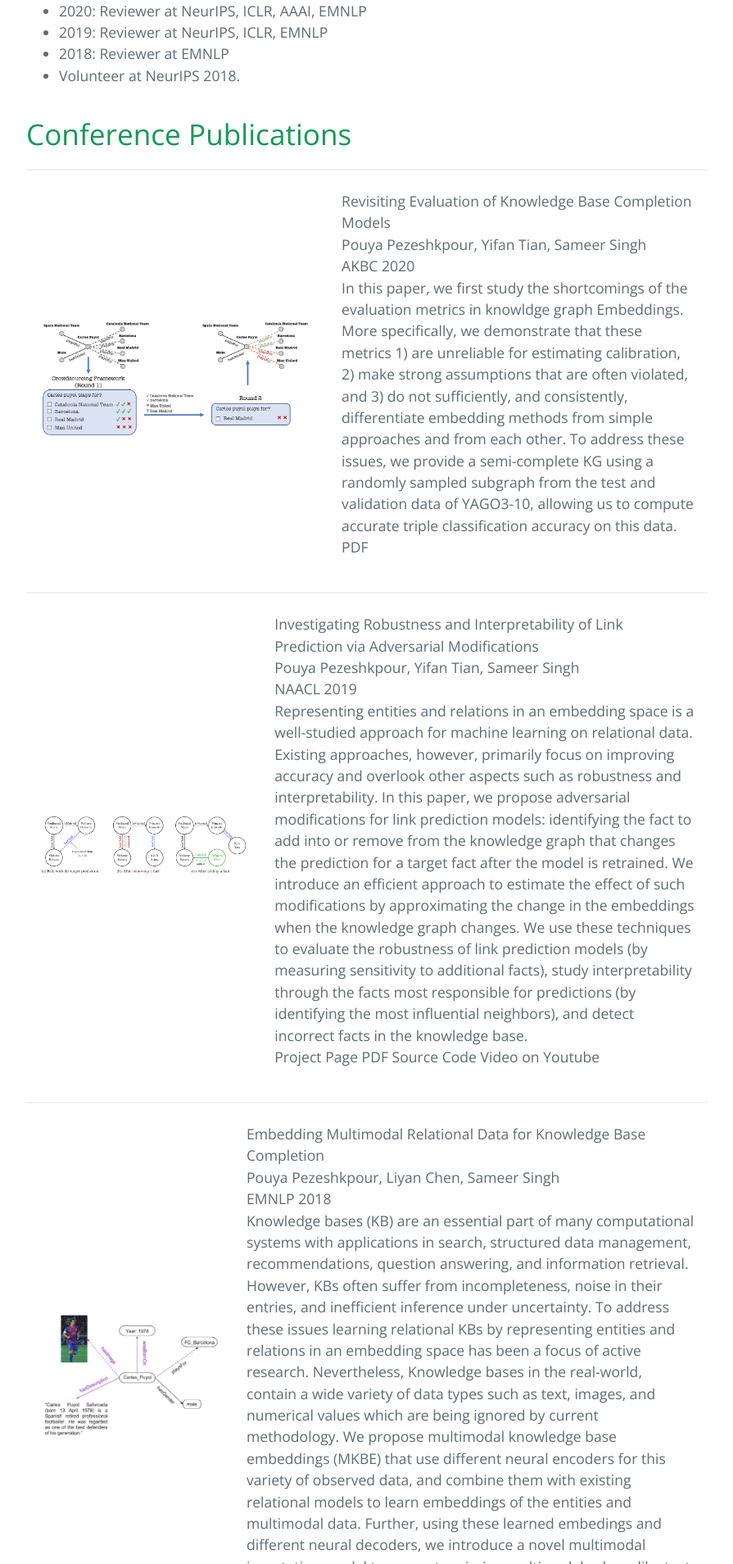
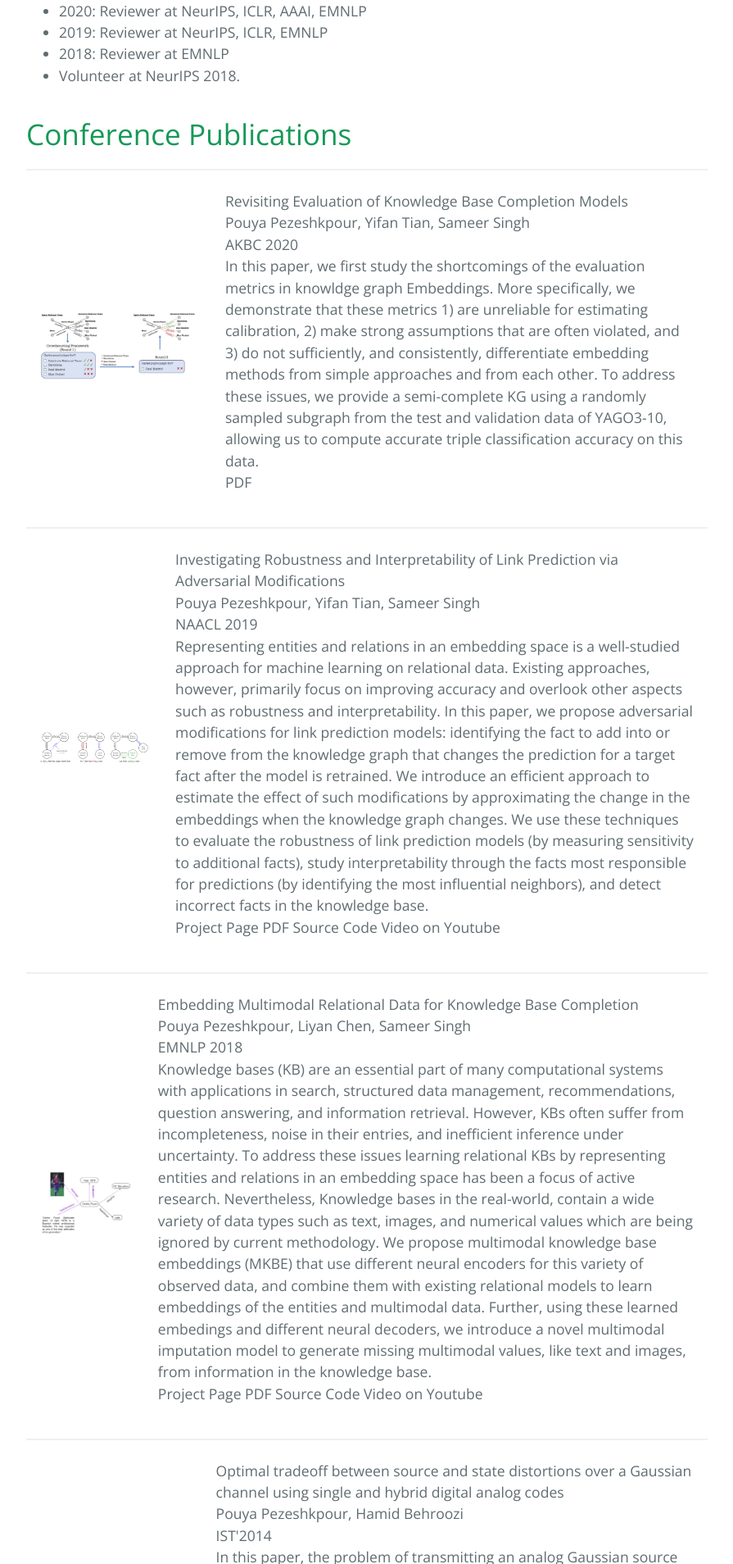
Before and after one commit to pouyapez/pouyapez.github.io, a Jekyll site: the page built from index.md, in a window 1280 px wide. Shown: the part 964-2872 px from the top of the page at 82% size, without its empty margins (192-1087 px from the left). Built offline with Jekyll 4.4.1, drawn with Linux system fonts in a browser that asks for light colours.

Commit message:
Update index.md

```diff
--- a/index.md
+++ b/index.md
@@ -45,7 +45,7 @@
    <table class="content-table">
       <tr>
         <td>
-          <img class="left-align image noselect" src="/images/crowd.jpg" width="5000">
+          <img class="left-align image noselect" src="/images/crowd.jpg" width="2000">
         </td>
         <td>
           <p class="text right-align text-large add-top-margin" style="width:100%;">
@@ -66,7 +66,7 @@
    <table class="content-table">
       <tr>
         <td>
-          <img class="left-align image noselect" src="/images/criage.png" width="5000">
+          <img class="left-align image noselect" src="/images/criage.png" width="2000">
         </td>
         <td>
           <p class="text right-align text-large add-top-margin" style="width:100%;">
@@ -86,7 +86,7 @@
    <table class="content-table">
       <tr>
         <td>
-          <img class="left-align image noselect" src="/images/graph.jpg" width="5000">
+          <img class="left-align image noselect" src="/images/graph.jpg" width="2000">
         </td>
         <td>
           <p class="text right-align text-large add-top-margin" style="width:100%;">
@@ -106,7 +106,7 @@
    <table class="content-table">
       <tr>
         <td>
-          <img class="left-align image noselect" src="/images/2014.png" style="width:100%"  width="5000">
+          <img class="left-align image noselect" src="/images/2014.png"  width="2000">
         </td>
         <td>
           <p class="text right-align text-large add-top-margin" style="width:100%;">
```
